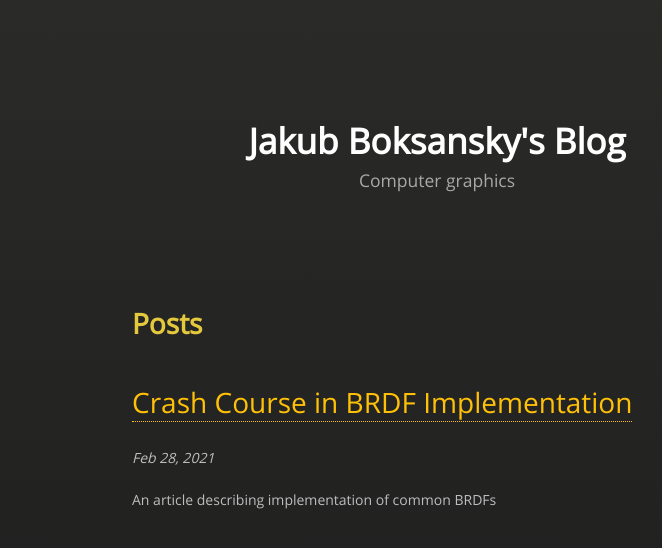
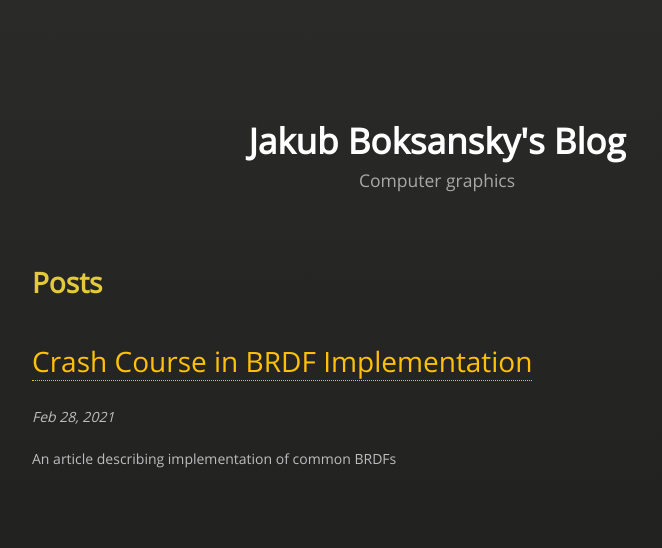
Before and after one commit to jboksansky/boksajak.github.io, a Jekyll site: the page built from index.html, in a window 1280 px wide. Shown: the top 548 px of the page, without its empty margins (203-865 px from the left). Built offline with Jekyll 4.4.1, drawn with Linux system fonts in a browser that asks for light colours; nearby versions of some CDN libraries.

Commit message:
css update

```diff
--- a/css/styles.css
+++ b/css/styles.css
@@ -635,7 +635,7 @@ strong {
 }
 
 .wrapper {
-  max-width: 650px;
+  max-width: 850px;
   margin: 0 auto;
   position: relative;
   padding: 0 20px;
@@ -716,7 +716,7 @@ dt {
 
 .wrapper {
   width: 100%;
-  max-width: 650px;
+  max-width: 850px;
   margin: 0 auto;
 }
 
@@ -765,7 +765,7 @@ section ol li {
 section #title {
   border: 0;
   outline: none;
-  margin: 0 0 50px 0;
+  margin: 0 0 5px 0;
   padding: 0 0 5px 0;
 }
 section #title h1 {
```
